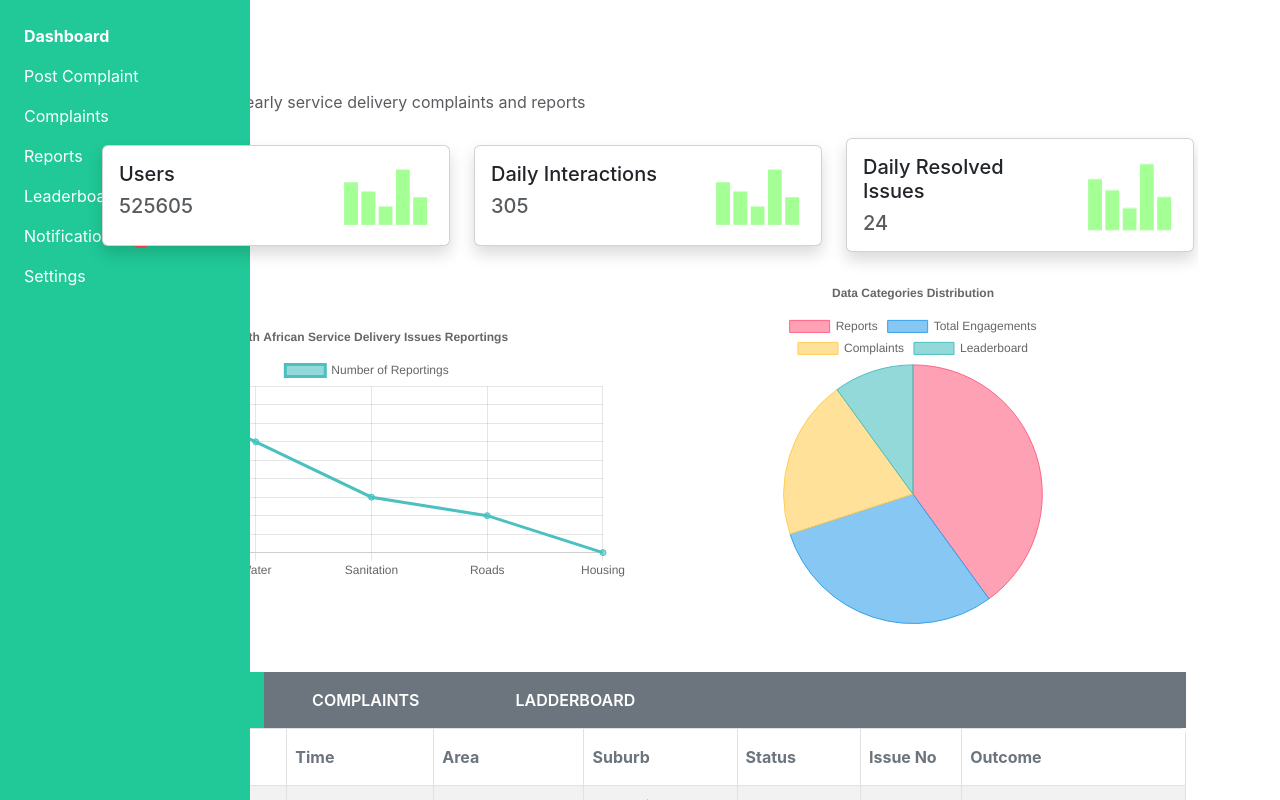
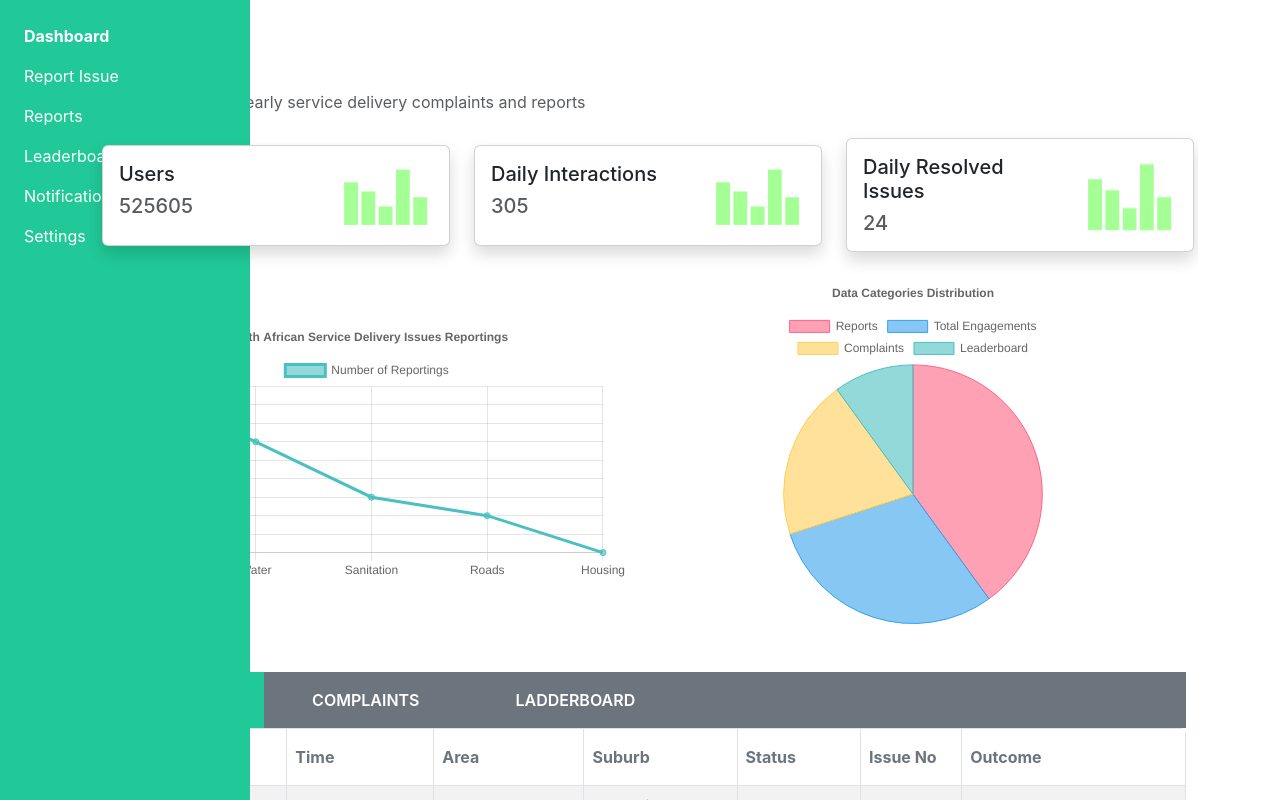
Before and after one commit to TemoshoS/zebwise, a React (Create React App) app: page /dashboard in a window 1280 px wide. Shown: the top 800 px of the page. Built offline with nearby package versions, Linux system fonts and the light colour scheme.

Commit message:
shaun - new updated dashboard

```diff
--- a/src/components/global-components/navbar.js
+++ b/src/components/global-components/navbar.js
@@ -27,15 +27,15 @@ function SidebarComponent() {
                 to="/makecomplaint"
                 className={`nav-link ${currentPath.includes('makecomplaint') ? 'active-link' : 'inactive-link'}`}
             >
-                Post Complaint
+                Report Issue
             </Link>
 
-            <Link
-                to="/complaints"
-                className={`nav-link ${currentPath.includes('complaints') ? 'active-link' : 'inactive-link'}`}
-            >
-                Complaints
-            </Link>
+            {/*<Link*/}
+            {/*    to="/complaints"*/}
+            {/*    className={`nav-link ${currentPath.includes('complaints') ? 'active-link' : 'inactive-link'}`}*/}
+            {/*>*/}
+            {/*    Complaints*/}
+            {/*</Link>*/}
 
             <Link
                 to="/reports"
@@ -60,7 +60,7 @@ function SidebarComponent() {
 
             <Link
                 to="/settings"
-                className="nav-link text-white"
+                className={`nav-link ${currentPath.includes('settings') ? 'active-link' : 'inactive-link'}`}
             >
                 Settings
             </Link>
```
